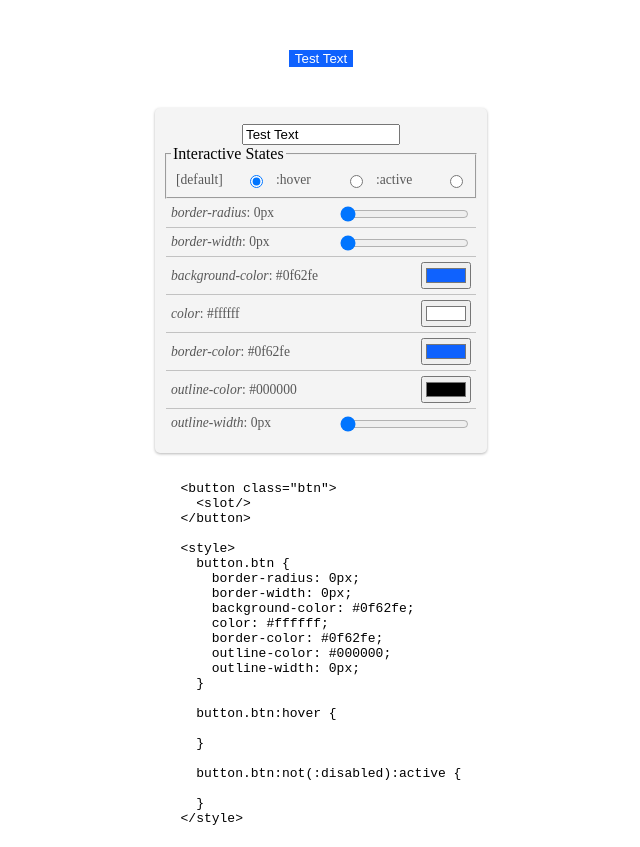
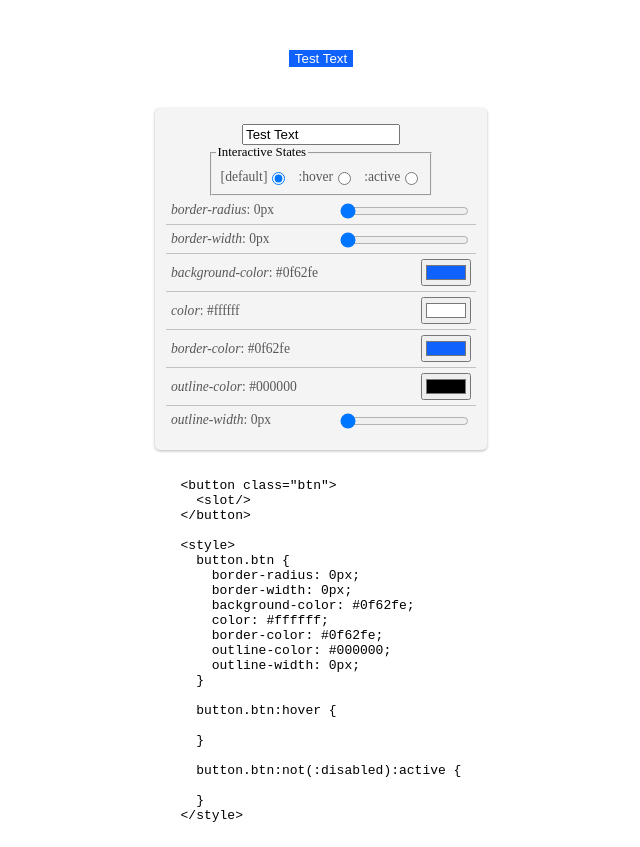
Before and after one commit to marcellerusu/web-cms, a Svelte app: page / in a window 1280 px wide. Shown: the whole page, without its empty margins (319-959 px from the left). Built offline with nearby package versions, Linux system fonts and the light colour scheme.

Commit message:
fix fieldset style

```diff
--- a/src/App.svelte
+++ b/src/App.svelte
@@ -132,8 +132,10 @@
 
   fieldset {
     display: flex;
-    width: 100%;
     padding: 0.25em;
+  }
+  fieldset legend {
+    font-size: 0.8em;
   }
 
   label {
```
